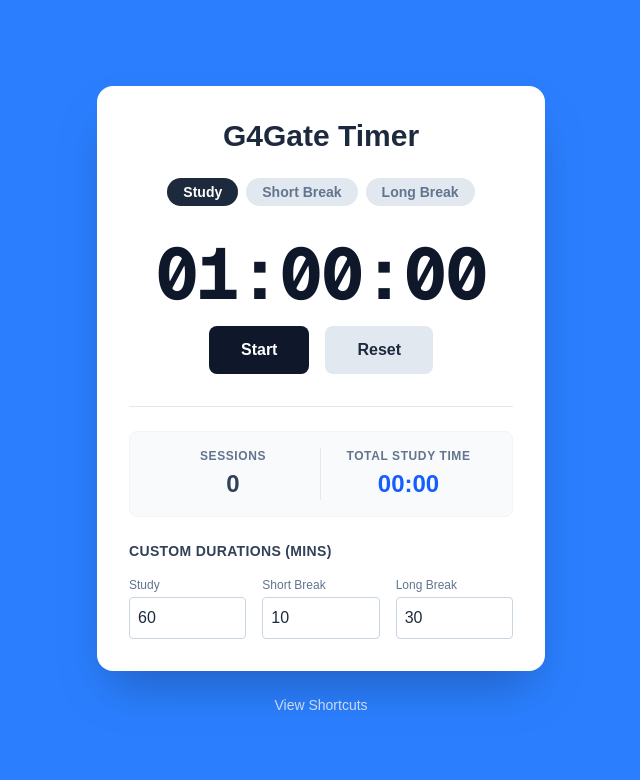
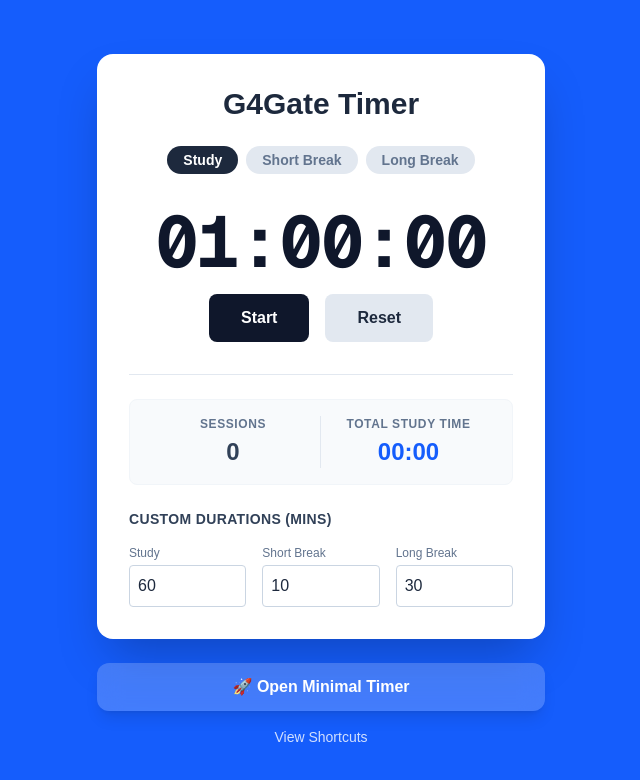
Before and after one commit to myselfprince/POMODORO_APP, a Next.js app: page / in a window 1280 px wide. Shown: the top 780 px of the page, without its empty margins (319-959 px from the left). Built offline with nearby package versions, Linux system fonts and the light colour scheme.

Commit message:
Added popup timer

```diff
--- a/app/page.js
+++ b/app/page.js
@@ -1,6 +1,7 @@
 "use client";
 
 import { useState, useEffect, useCallback } from "react";
+import { createPortal } from "react-dom";
 
 export default function Pomodoro() {
   // Customizable durations (in minutes)
@@ -15,9 +16,10 @@ export default function Pomodoro() {
   const [sessionsCompleted, setSessionsCompleted] = useState(0);
   const [totalStudySeconds, setTotalStudySeconds] = useState(0);
 
-  // Undo & UI state
+  // Undo, UI, and PiP state
   const [previousState, setPreviousState] = useState(null);
   const [showShortcuts, setShowShortcuts] = useState(false);
+  const [pipWindow, setPipWindow] = useState(null);
 
   // Load total study time from localStorage on initial render
   useEffect(() => {
@@ -41,7 +43,6 @@ export default function Pomodoro() {
 
   // Helper to play notification sound
   const playSound = () => {
-    // You can replace this URL with a local path like "/notification.mp3" if you have a file in your public folder
     const audio = new Audio("https://actions.google.com/sounds/v1/alarms/beep_short.ogg");
     audio.play().catch((err) => console.log("Audio playback was prevented:", err));
   };
@@ -85,10 +86,8 @@ export default function Pomodoro() {
               } catch(e) {}
             }
 
-            // If midnight was crossed while studying, reset to 1 sec. Otherwise, add 1.
             const newTotal = lastDate === today ? prev + 1 : 1;
 
-            // Sync strictly this piece of data to localStorage
             localStorage.setItem(
               "pomodoroStudyTime",
               JSON.stringify({ date: today, seconds: newTotal })
@@ -151,6 +150,40 @@ export default function Pomodoro() {
     return () => window.removeEventListener("keydown", handleKeyDown);
   }, [undoReset, toggleTimer, resetTimer, handleSessionEnd]);
 
+  // --- Picture-in-Picture Logic ---
+  const togglePiP = async () => {
+    if (pipWindow) {
+      pipWindow.close();
+      return;
+    }
+
+    if (!("documentPictureInPicture" in window)) {
+      alert("Your browser doesn't support the Always-on-Top API yet. Please use Chrome or Edge.");
+      return;
+    }
+
+    try {
+      // REQUESTING A MUCH SMALLER WINDOW
+      const newWindow = await window.documentPictureInPicture.requestWindow({
+        width: 260,
+        height: 160,
+      });
+
+      // Copy all styles (Tailwind) from the main app to the pop-up
+      document.querySelectorAll('style, link[rel="stylesheet"]').forEach((node) => {
+        newWindow.document.head.appendChild(node.cloneNode(true));
+      });
+
+      newWindow.addEventListener("pagehide", () => {
+        setPipWindow(null);
+      });
+
+      setPipWindow(newWindow);
+    } catch (error) {
+      console.error("Failed to open PiP window:", error);
+    }
+  };
+
   // Helper to format seconds
   const formatTime = (seconds) => {
     const h = Math.floor(seconds / 3600);
@@ -166,15 +199,14 @@ export default function Pomodoro() {
 
   // Dynamic background colors
   const bgColors = {
-    study: "bg-blue-500",
-    shortBreak: "bg-green-500",
-    longBreak: "bg-purple-500",
+    study: "bg-blue-600",
+    shortBreak: "bg-green-600",
+    longBreak: "bg-purple-600",
   };
 
-  return (
-    <div
-      className={`min-h-screen flex flex-col items-center justify-center transition-colors duration-500 py-10 ${bgColors[mode]}`}
-    >
+  // 1. FULL UI (Rendered when on the main page)
+  const FullTimerUI = (
+    <div className={`min-h-screen flex flex-col items-center justify-center transition-colors duration-500 py-10 ${bgColors[mode]}`}>
       <div className="bg-white p-8 rounded-2xl shadow-2xl max-w-md w-full text-slate-800 mb-6 relative">
 
         {/* Undo Toast Notification */}
@@ -267,9 +299,7 @@ export default function Pomodoro() {
               />
             </div>
             <div>
-              <label className="block text-xs text-slate-500 mb-1">
-                Short Break
-              </label>
+              <label className="block text-xs text-slate-500 mb-1">Short Break</label>
               <input
                 type="number"
                 min="1"
@@ -283,9 +313,7 @@ export default function Pomodoro() {
               />
             </div>
             <div>
-              <label className="block text-xs text-slate-500 mb-1">
-                Long Break
-              </label>
+              <label className="block text-xs text-slate-500 mb-1">Long Break</label>
               <input
                 type="number"
                 min="1"
@@ -302,8 +330,15 @@ export default function Pomodoro() {
         </div>
       </div>
 
-      {/* Shortcuts Toggle */}
-      <div className="max-w-md w-full">
+      {/* Pop-out button */}
+      <div className="max-w-md w-full flex flex-col space-y-4">
+        <button
+          onClick={togglePiP}
+          className="bg-white/20 hover:bg-white/30 text-white py-3 rounded-xl font-bold flex items-center justify-center transition shadow-lg backdrop-blur-md"
+        >
+          🚀 Open Minimal Timer
+        </button>
+
         <button
           onClick={() => setShowShortcuts(!showShortcuts)}
           className="text-white/80 hover:text-white text-sm font-medium flex items-center justify-center w-full transition"
@@ -312,16 +347,73 @@ export default function Pomodoro() {
         </button>
 
         {showShortcuts && (
-          <div className="mt-4 bg-white/10 backdrop-blur-md p-4 rounded-xl border border-white/20 text-white text-sm">
+          <div className="bg-white/10 backdrop-blur-md p-4 rounded-xl border border-white/20 text-white text-sm">
             <ul className="space-y-2">
               <li className="flex justify-between"><span>Start / Pause</span> <span><kbd className="bg-white/20 px-2 py-0.5 rounded font-mono shadow-sm">S</kbd> or <kbd className="bg-white/20 px-2 py-0.5 rounded font-mono shadow-sm">Space</kbd></span></li>
               <li className="flex justify-between"><span>Reset Timer</span> <kbd className="bg-white/20 px-2 py-0.5 rounded font-mono shadow-sm">R</kbd></li>
               <li className="flex justify-between"><span>Undo Reset</span> <kbd className="bg-white/20 px-2 py-0.5 rounded font-mono shadow-sm">Ctrl + Z</kbd></li>
-              <li className="flex justify-between"><span>Skip to Next Phase</span> <kbd className="bg-white/20 px-2 py-0.5 rounded font-mono shadow-sm">N</kbd></li>
+              <li className="flex justify-between"><span>Skip Phase</span> <kbd className="bg-white/20 px-2 py-0.5 rounded font-mono shadow-sm">N</kbd></li>
             </ul>
           </div>
         )}
       </div>
     </div>
   );
+
+  // 2. MINIMAL UI (Rendered only inside the tiny pop-up window)
+  const MinimalTimerUI = (
+    <div className={`h-screen w-screen flex flex-col items-center justify-center transition-colors duration-500 overflow-hidden ${bgColors[mode]}`}>
+
+      <span className="text-white/90 text-xs font-bold uppercase tracking-widest mb-1 shadow-sm">
+        {mode.replace(/([A-Z])/g, " $1").trim()}
+      </span>
+
+      <div className="text-5xl font-mono font-bold tracking-tight text-white mb-4 drop-shadow-md">
+        {formatTime(timeLeft)}
+      </div>
+
+      <div className="flex space-x-3">
+        <button
+          onClick={toggleTimer}
+          className="px-4 py-1.5 bg-slate-900/40 hover:bg-slate-900/60 text-white rounded-md font-medium text-sm transition"
+        >
+          {isRunning ? "Pause" : "Play"}
+        </button>
+        <button
+          onClick={handleSessionEnd}
+          className="px-4 py-1.5 bg-white/20 hover:bg-white/30 text-white rounded-md font-medium text-sm transition"
+        >
+          Skip
+        </button>
+      </div>
+
+    </div>
+  );
+
+  // Determine what to render based on whether the PiP window is open
+  return (
+    <>
+      {/* Show full UI when PiP is closed */}
+      {!pipWindow && FullTimerUI}
+
+      {/* Show tiny minimal UI when PiP is open */}
+      {pipWindow && createPortal(MinimalTimerUI, pipWindow.document.body)}
+
+      {/* Show placeholder on main tab when PiP is active */}
+      {pipWindow && (
+        <div className="min-h-screen flex flex-col items-center justify-center bg-slate-100 text-slate-800">
+          <div className="text-center max-w-md p-8 bg-white rounded-2xl shadow-xl border border-slate-200">
+            <h2 className="text-2xl font-bold mb-4">Timer is running in Pop-up! 🚀</h2>
+            <p className="text-slate-500 mb-6">Your minimal timer is currently pinned to your screen.</p>
+            <button
+              onClick={() => pipWindow.close()}
+              className="px-6 py-3 bg-blue-600 text-white font-bold rounded-lg hover:bg-blue-700 transition"
+            >
+              Bring Timer Back
+            </button>
+          </div>
+        </div>
+      )}
+    </>
+  );
 }
```
